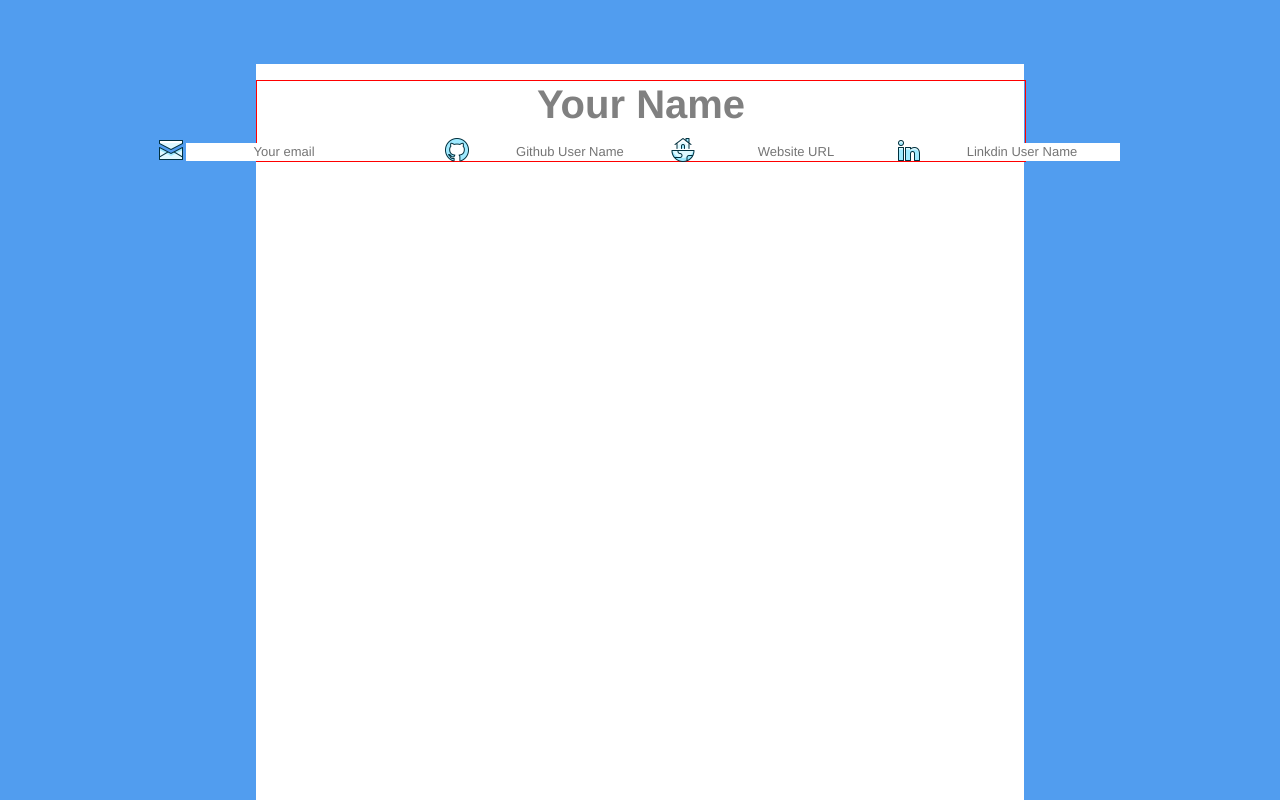
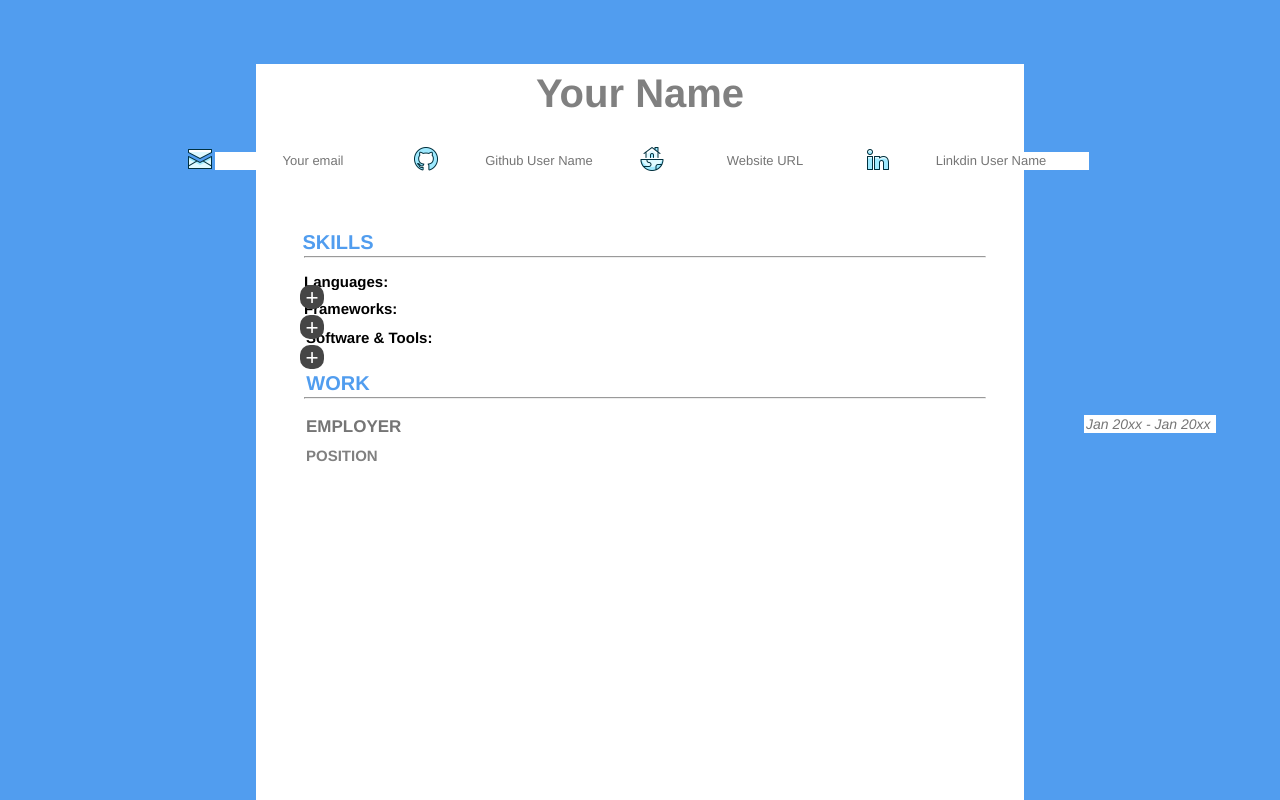
Before and after one commit to adamPatrick12/cv-maker, a React (Create React App) app: page / in a window 1280 px wide. Shown: the top 800 px of the page. Built offline with nearby package versions, Linux system fonts and the light colour scheme.

Commit message:
added skills and work section

```diff
--- a/package.json
+++ b/package.json
@@ -6,6 +6,7 @@
     "@testing-library/jest-dom": "^5.16.1",
     "@testing-library/react": "^11.2.7",
     "@testing-library/user-event": "^12.8.3",
+    "html2pdf.js": "^0.10.1",
     "react": "^17.0.2",
     "react-dom": "^17.0.2",
     "react-scripts": "4.0.3",
--- a/src/App.css
+++ b/src/App.css
@@ -19,4 +19,6 @@
   flex-direction: row;
   font-size: calc(10px + 2vmin);
   color: white;
+  flex-wrap: wrap;
+  align-content: flex-start;
 }
--- a/src/App.js
+++ b/src/App.js
@@ -1,18 +1,27 @@
 import './App.css';
+import React, { Component } from "react";
 import Name from "./Components/name"
+import Skills from "./Components/skills"
+import Work from "./Components/work"
+import Title from "./Components/titleAndHR"
 
 
+class App extends Component {
 
-
-
-function App() {
+  render(){
     return (
       <div className="App">
-      <header className="App-bg">
+        <div className="App-bg">
           <Name/>
-      </header>
+          <Title title = "SKILLS" class = "skillsBox" />
+          <Skills title = "SKILLS" />
+          <Title title = "WORK" class = "workDiv" />
+          <Work/>
+        </div>
       </div>
     );
   }
+  }
+
 
 export default App;
--- a/src/Components/headerInfo.js
+++ b/src/Components/headerInfo.js
@@ -13,7 +13,7 @@ class Info extends Component{
         return(
             <div className = "infoBox">
                 <img className = "iconImg" src={mail} alt="" />
-                <input className = "infoInput" id = "nameBox" type="text" placeholder = "Your email" /> <span>span</span>
+                <input className = "infoInput" id = "nameBox" type="text" placeholder = "Your email" />
                 <img className = "iconImg" src={github} alt="" />
                 <input className = "infoInput" id = "nameBox" type="text" placeholder = "Github User Name" />
                 <img className = "iconImg" src={website} alt="" />
--- /dev/null
+++ b/src/Components/skillExtension.js
@@ -0,0 +1,32 @@
+import React, {Component} from "react";
+import '../components.css';
+
+
+class SkillsInfo extends Component{
+
+
+
+    render(){
+        const {addSkillDom, addSkillDom2, addSkillDom3} = this.props
+        return(
+            <div className = 'skillsInfoBox'>
+                <div className = "skillsRow">
+                    <input className = "skillsInfo" id = "nameBox" type="text" placeholder = "Languages:" />
+                     {addSkillDom}
+                </div>
+                <div className = "skillsRow">
+                    <input className = "skillsInfo2" id = "nameBox" type="text" placeholder = "Frameworks:" />
+                    {addSkillDom2}
+                </div>
+                <div >
+                    <input className = "skillsInfo3" id = "nameBox" type="text" placeholder = "Software & Tools:" />
+                    {addSkillDom3}
+                </div>
+
+            </div>
+
+        )
+    }
+}
+
+export default SkillsInfo
--- /dev/null
+++ b/src/Components/skills.js
@@ -0,0 +1,59 @@
+import React, { Component } from "react";
+import '../components.css';
+import SkillsInfo from "./skillExtension";
+
+
+const element = <input className = "subSkill" id = "nameBox" type="text" placeholder = "Add Skill" />
+
+class Skills extends Component{
+
+    constructor(){
+        super()
+
+         this.state = {
+      skill: [element],
+      skills: [],
+      skills2: [],
+      skills3: []
+    };
+
+    this.addSkill = this.addSkill.bind(this);
+    this.addSkill2 = this.addSkill2.bind(this);
+    this.addSkill3 = this.addSkill3.bind(this);
+  }
+
+  addSkill() {
+    this.setState({
+        skills: this.state.skills.concat(this.state.skill),
+    });
+  }
+
+  addSkill2() {
+    this.setState({
+        skills2: this.state.skills2.concat(this.state.skill),
+    });
+  }
+
+  addSkill3() {
+    this.setState({
+        skills3: this.state.skills3.concat(this.state.skill),
+    });
+  }
+
+
+
+
+    render(){
+        return(
+            <div>
+            <button className = "skillsBtn"onClick = {this.addSkill}>+</button>
+            <button className = "skillsBtn2"onClick = {this.addSkill2}>+</button>
+            <button className = "skillsBtn3"onClick = {this.addSkill3}>+</button>
+            <SkillsInfo addSkillDom =  {this.state.skills} addSkillDom2 = {this.state.skills2} addSkillDom3 = {this.state.skills3}/>
+            </div>
+
+        )
+    }
+}
+
+export default Skills
--- /dev/null
+++ b/src/Components/titleAndHR.js
@@ -0,0 +1,16 @@
+import React, { Component } from "react";
+import '../components.css';
+
+class Title extends Component{
+
+    render(){
+        return(
+        <div className = {this.props.class}>
+            <input className = "skillsInput" id = "nameBox" type="text" placeholder = {this.props.title} />
+            <hr />
+         </div>
+        )
+    }
+}
+
+export default Title;
--- /dev/null
+++ b/src/Components/work.js
@@ -0,0 +1,20 @@
+import React, { Component } from "react";
+import '../components.css';
+
+class Work extends Component{
+
+    render(){
+        return(
+            <div className = "workBox">
+            <div className = "employerBox">
+                <input className = "workTitle" id = "nameBox" type="text" placeholder = "EMPLOYER" />
+                <input className = "workDate" id = "nameBox" type="text" placeholder = "Jan 20xx - Jan 20xx" />
+            </div>
+            <input className = "workPosition" id = "nameBox" type="text" placeholder = "POSITION" />
+            </div>
+
+        )
+    }
+}
+
+export default Work;
--- a/src/components.css
+++ b/src/components.css
@@ -1,6 +1,5 @@
 
 .headerBox{
-    border: red 1px solid;
     width: 100%;
     height: 5rem;
     display: flex;
@@ -56,6 +55,7 @@
   .infoBox{
       display: flex;
       flex-direction: row;
+      margin-top: 20px;
   }
 
   .iconImg{
@@ -63,3 +63,267 @@
       height: 1.5rem;
       margin-top: 10px;
   }
+
+  .skillsInput{
+    border: none;
+    height: 1.6rem;
+    width: 10rem;
+    font-family: Helvetica;
+    font-size: 20px;
+    font-weight: 800;
+    text-align: center;
+    color: #519DEF;
+  }
+
+  .skillsInput::placeholder {
+    color: rgb(128, 128, 128);
+    font-size: 20px;
+    font-weight: 800;
+    font-family: Helvetica;
+    color: #519DEF;
+  }
+
+  .skillsInput:focus{
+    outline: none;
+    background-color: rgba(128,128,128,.2);
+    border-radius: 3px;
+  }
+
+  .skillsBox{
+    margin-top: 4rem;
+    width: 95%;
+  }
+
+
+
+  hr{
+    margin-left: 3rem;
+    margin-top: 0;
+    margin-bottom: 0;
+  }
+
+  .skillsInfo {
+    border: none;
+    height: 1rem;
+    width: 10rem;
+    font-family: Helvetica;
+    font-size: 15px;
+    font-weight: 800;
+    text-align: start;
+    color: black;
+    margin-left: 3rem;
+    margin-top: 1rem;
+  }
+
+  .skillsInfo2{
+    border: none;
+    height: 1rem;
+    width: 10rem;
+    font-family: Helvetica;
+    font-size: 15px;
+    font-weight: 800;
+    text-align: start;
+    color: black;
+    margin-left: 3rem;
+    margin-top: 0.3rem;
+  }
+
+  .skillsInfo3{
+    border: none;
+    height: 1rem;
+    width: 10rem;
+    font-family: Helvetica;
+    font-size: 15px;
+    font-weight: 800;
+    text-align: start;
+    color: black;
+    margin-left: 3rem;
+    margin-top: rem;
+  }
+
+  .skillsInfo::placeholder, .skillsInfo2::placeholder, .skillsInfo3::placeholder  {
+    color: rgb(128, 128, 128);
+    font-size: 15px;
+    font-weight: 800;
+    font-family: Helvetica;
+    color: black;
+  }
+
+
+  .skillsInfo:focus, .skillsInfo2:focus, .skillsInfo3:focus {
+    outline: none;
+    background-color: rgba(128,128,128,.2);
+    border-radius: 3px;
+  }
+
+  .skillsInfoBox{
+    display: flex;
+    flex-direction: column;
+  }
+
+  .skillsRow{
+    margin: -2px;
+  }
+
+  .subSkill{
+    border: none;
+    height: 1rem;
+    width: 7rem;
+    font-family: Helvetica;
+    font-size: 15px;
+    font-weight: 400;
+    text-align: center;
+    color: black;
+    margin-top: 1rem;
+    background-color: #519DEF ;
+    margin-left: 1rem;
+    border-radius: 5px;
+  }
+
+  .subSkill:focus {
+    outline: none;
+    background-color: rgba(128,128,128,.2);
+    border-radius: 5px;
+  }
+
+  .subSkill::placeholder{
+    color: rgb(128, 128, 128);
+    font-size: 15px;
+    font-weight: 400;
+    font-family: Helvetica;
+    color: black;
+    margin: 0;
+  }
+
+  subSkill:placeholder-shown{
+    background-color: white;
+  }
+
+  .skillsBtn{
+    position: absolute;
+    top: 285px;
+    left: 300px;
+    background-color: rgb(70, 70, 70);
+    color: white;
+    border-radius: 10px;
+    border: none;
+    width: 1.5rem;
+    height: 1.5rem;
+    font-size: 1.4rem;
+    padding: 0;
+  }
+
+  .skillsBtn:hover, .skillsBtn2:hover, .skillsBtn3:hover{
+    background-color: black;
+  }
+
+  .skillsBtn2{
+    position: absolute;
+    top: 315px;
+    left: 300px;
+    background-color: rgb(70, 70, 70);
+    color: white;
+    border-radius: 10px;
+    border: none;
+    width: 1.5rem;
+    height: 1.5rem;
+    font-size: 1.4rem;
+    padding: 0;
+  }
+
+  .skillsBtn3{
+    position: absolute;
+    top: 345px;
+    left: 300px;
+    background-color: rgb(70, 70, 70);
+    color: white;
+    border-radius: 10px;
+    border: none;
+    width: 1.5rem;
+    height: 1.5rem;
+    font-size: 1.4rem;
+    padding: 0;
+  }
+
+  .workDiv{
+    margin-top: 1rem;
+    width: 95%;
+  }
+
+  .workTitle{
+    border: none;
+    height: 1.4rem;
+    width: 10rem;
+    font-family: Helvetica;
+    font-size: 17px;
+    font-weight: 800;
+    text-align: start;
+    color: black;
+    margin-left: 3rem;
+    margin-top: 1rem;
+  }
+
+  .workTitle:focus {
+    outline: none;
+    background-color: rgba(128,128,128,.2);
+    border-radius: 5px;
+  }
+
+  .workPosition{
+    border: none;
+    height: 1rem;
+    width: 10rem;
+    font-family: Helvetica;
+    font-size: 14px;
+    font-weight: 400;
+    text-align: start;
+    color: black;
+    margin-left: 3rem;
+    margin-top: 0.5rem;
+  }
+
+  .workPosition:focus{
+    outline: none;
+    background-color: rgba(128,128,128,.2);
+    border-radius: 5px;
+  }
+  .workPosition::placeholder{
+   color: rgb(128, 128, 128);
+    font-size: 15px;
+    font-weight: 800;
+    font-family: Helvetica;
+    margin: 0;
+  }
+
+
+  .workBox{
+    display: flex;
+    flex-direction: column;
+  }
+
+  .employerBox{
+    display: flex;
+    flex-direction: row;
+    justify-content: space-between;
+    width: 60rem;
+  }
+
+  .workDate{
+    border: none;
+    height: 1rem;
+    width: 8rem;
+    font-family: Helvetica;
+    font-size: 14px;
+    font-weight: 400;
+    text-align: start;
+    color: black;
+    margin-left: 3rem;
+    margin-top: 1rem;
+    font-style: italic;
+  }
+
+  .workDate:focus{
+    outline: none;
+    background-color: rgba(128,128,128,.2);
+    border-radius: 5px;
+  }
```
Also changed, not shown: 1 other file (tests, documents, lock files or other folders). Lines whose indentation alone changed are shown as unchanged.
